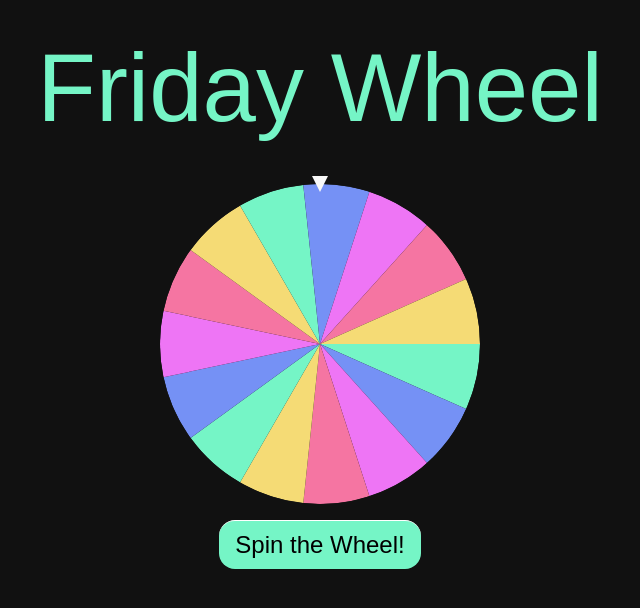
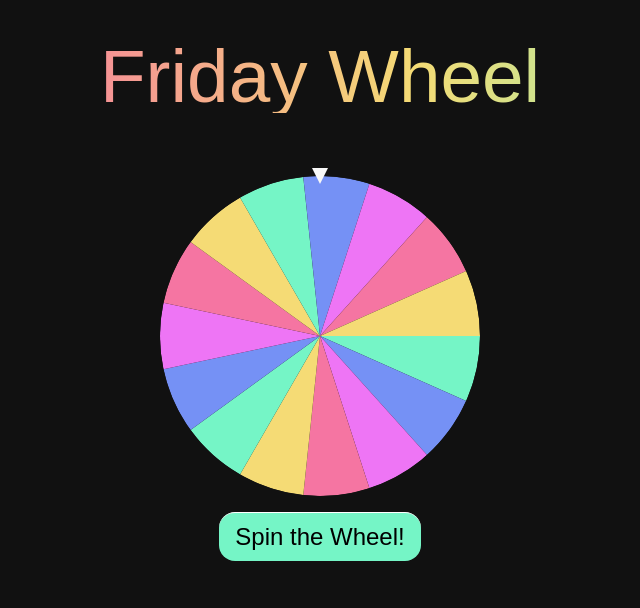
Before and after one commit to KarinaAllard/Friday-Wheel, a React (Vite) app: page / in a window 1280 px wide. Shown: the top 608 px of the page, without its empty margins (320-960 px from the left). Built offline with nearby package versions, Linux system fonts and the light colour scheme; a web font is replaced by a local one.

Commit message:
fix: styling changes, gradient and animation on h1, typo fix

```diff
--- a/src/App.tsx
+++ b/src/App.tsx
@@ -10,9 +10,8 @@ function App() {
   return (
     <>
       <main className='flex max-w-full items-center m-10 flex-col'>
-        <h1 className="text-8xl text-(--pastel-green) mb-12">Friday Wheel</h1>
+        <h1 className="text-7xl bg-[linear-gradient(90deg,var(--pastel-pink),var(--pastel-red),var(--pastel-yellow),var(--pastel-green),var(--pastel-blue))] bg-[length:400%_400%] animate-[gradientShift_12s_ease_infinite,pulseGlow_6s_ease-in-out_infinite] bg-clip-text text-transparent mb-16">Friday Wheel</h1>
         <Wheel entries={entries}>
-
         </Wheel>
       </main>
     </>
--- a/src/Wheel.tsx
+++ b/src/Wheel.tsx
@@ -58,7 +58,7 @@ export const Wheel = ({ entries }: WheelProps) => {
             </motion.div>
             <div className="absolute top-0 left-1/2 w-0 h-0 border-l-8 border-l-transparent border-r-8 border-r-transparent border-t-16 border-b-white transform -translate-x-1/2 -translate-y-1/2 pointer-events-none"></div>
             <button
-                className="px-4 py-2 bg-(--pastel-green) to-(--pastel-green) border-t border-t-white text-black text-2xl rounded-2xl hover:bg-linear-to-l hover:from-(--pastel-yellow) hover:via-(--pastel-green) hover:scale-105 hover:to-(--pastel-pink) cursor-pointer disabled:opacity-50 disabled:cursor-not-allowed"
+                className="px-4 py-2 bg-(--pastel-green) border-t border-t-white text-black text-2xl rounded-2xl hover:bg-linear-to-l hover:from-(--pastel-yellow) hover:via-(--pastel-green) hover:scale-105 hover:to-(--pastel-pink) cursor-pointer disabled:opacity-50 disabled:cursor-not-allowed"
                 onClick={spinWheel}
                 disabled={spinning}
             >
--- a/src/index.css
+++ b/src/index.css
@@ -9,6 +9,27 @@
 
 }
 
+@keyframes gradientShift {
+  0% {
+    background-position: 0% 50%;
+  }
+  50% {
+    background-position: 100% 50%;
+  }
+  100% {
+    background-position: 0% 50%;
+  }
+}
+
+@keyframes pulseGlow {
+  0%, 100% {
+    transform: scale(1);
+  }
+  50% {
+    transform: scale(1.05);
+  }
+}
+
 body {
   font-family: "Caprasimo" ,Arial, Helvetica, sans-serif;
   background-color: #111;
```
